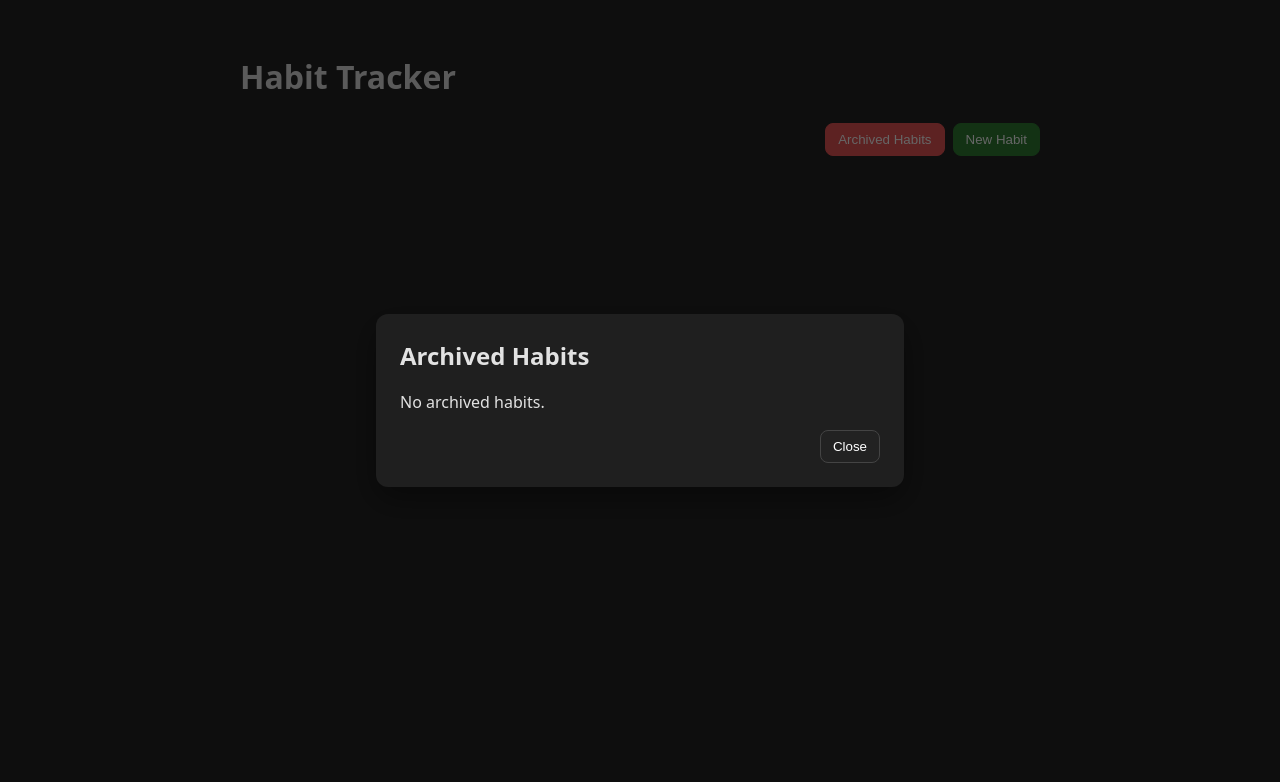
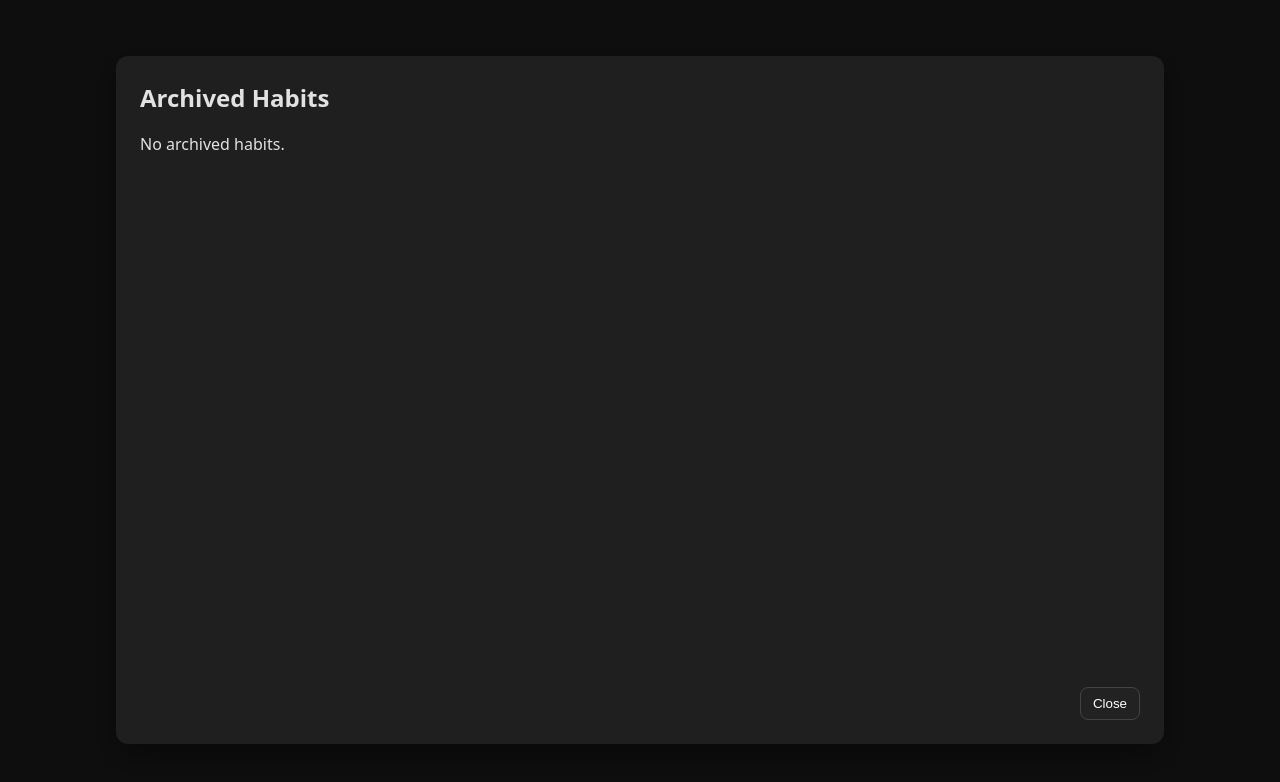
Before and after one commit to AndyC00/Habit_Tracker, a React (Vite) app in the folder frontend/: page / in a window 1280 px wide. Both pictures are taken after a click on the button "Archived Habits". Shown: the top 782 px of the page. Built offline with nearby package versions, Linux system fonts and the light colour scheme.

Commit message:
archived functionality achieved

```diff
--- a/frontend/src/App.tsx
+++ b/frontend/src/App.tsx
@@ -427,8 +427,9 @@ export default function App() {
       {formMode && (
         <div className="habit-form-backdrop" role="presentation">
           {formMode.type === "archived" ? (
-            <div className="habit-form">
+            <div className="habit-form habit-form-archived">
               <h2>Archived Habits</h2>
+              <div className="habit-archived-content">
                 {archivedHabits.length === 0 ? (
                   <div>No archived habits.</div>
                 ) : (
@@ -461,6 +462,7 @@ export default function App() {
                     })}
                   </ul>
                 )}
+              </div>
               <div className="habit-form-actions">
                 <button type="button" className="btn" onClick={closeForm}>Close</button>
               </div>
--- a/frontend/src/style.css
+++ b/frontend/src/style.css
@@ -147,6 +147,19 @@
   box-shadow: 0 12px 32px rgba(0, 0, 0, 0.4);
 }
 
+/* Archived modal: viewport-proportional size with scrollable content */
+.habit-form-archived {
+  width: 80vw;
+  height: 80vh;
+  max-width: 1000px;
+  max-height: 90vh;
+}
+
+.habit-archived-content {
+  flex: 1;
+  overflow: auto;
+}
+
 .habit-form h2 {
   margin: 0;
 }
```
Lines whose indentation alone changed are shown as unchanged.
